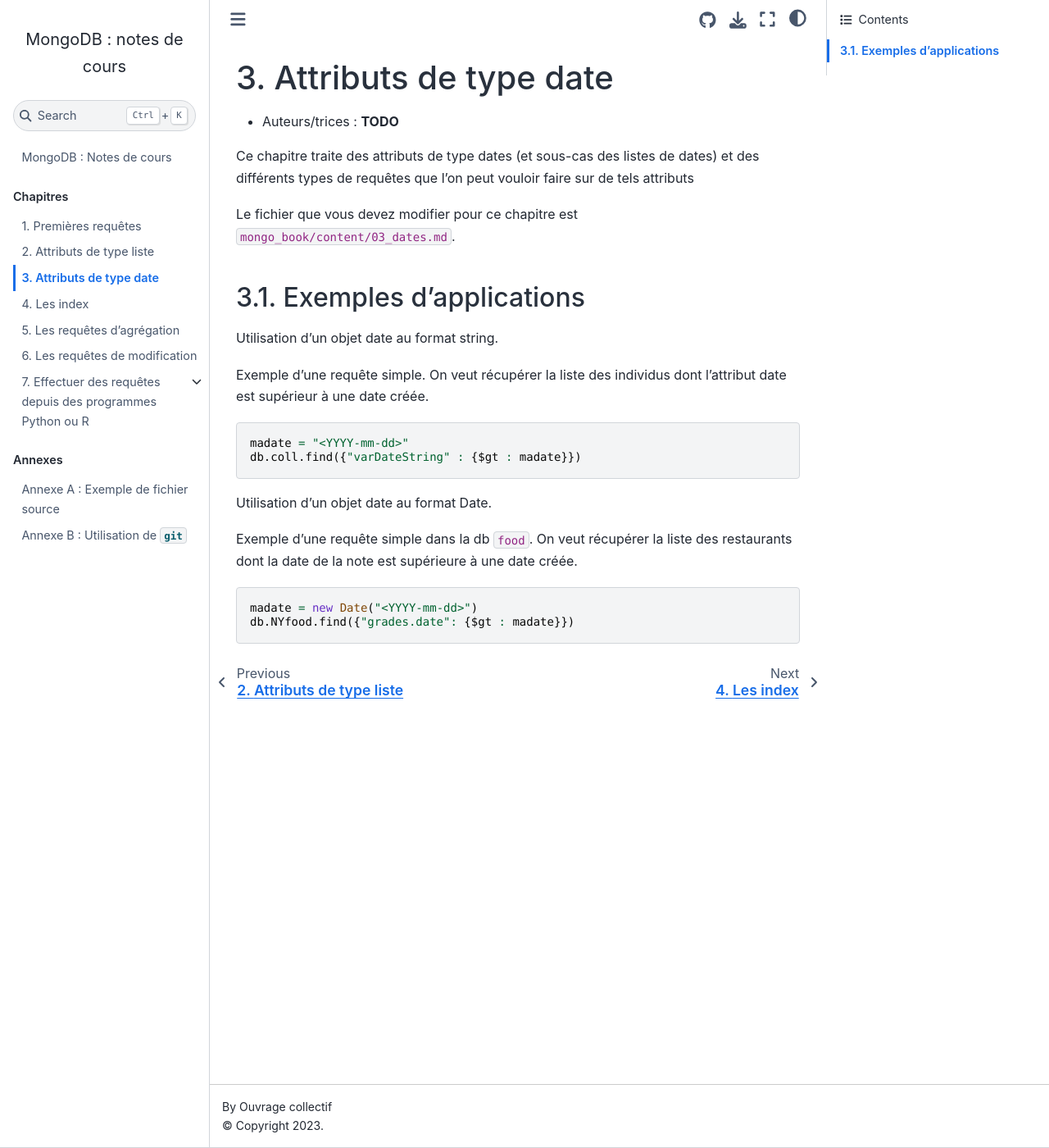
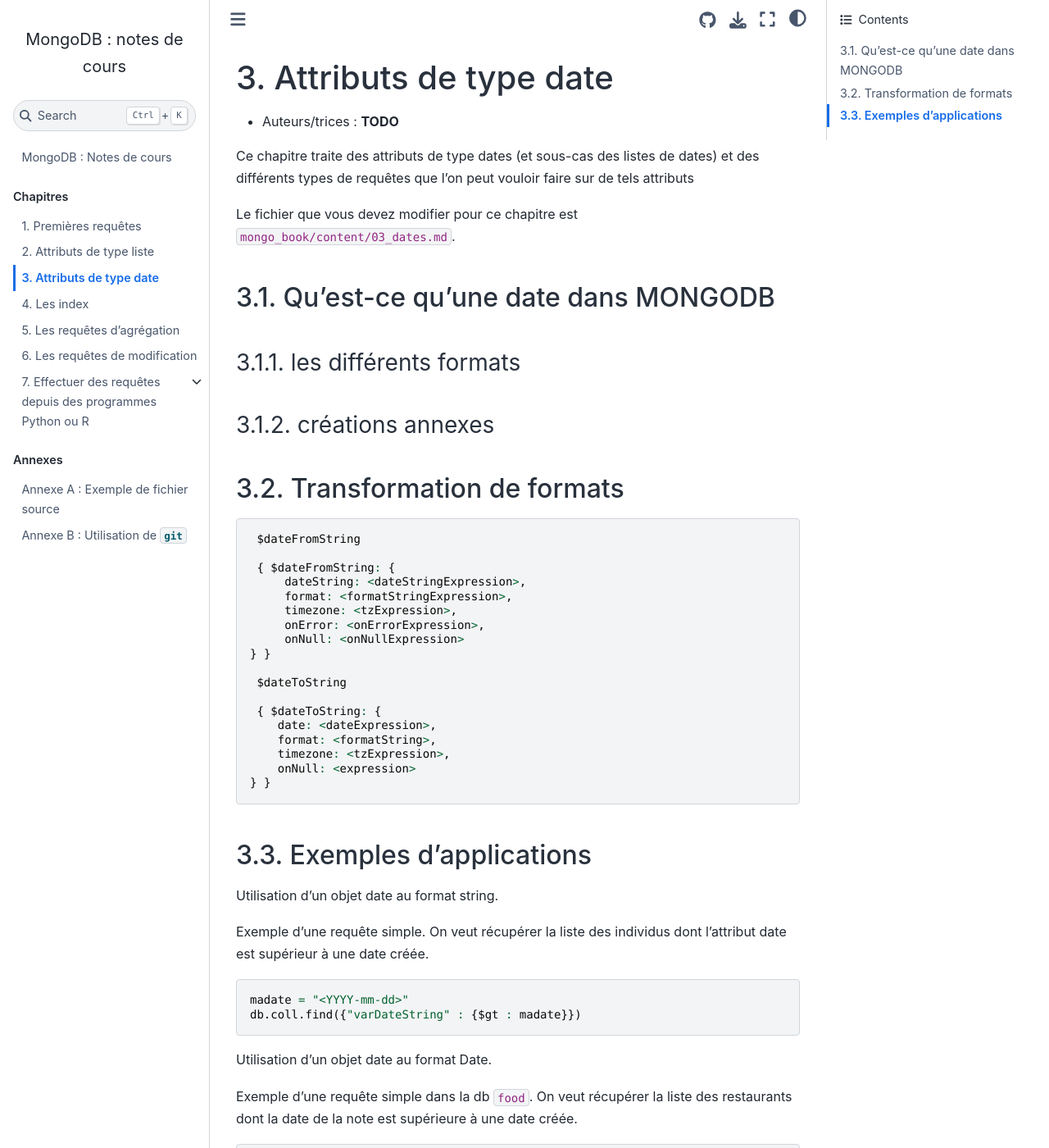
Before and after one commit to rtavenar/mongo_book, a Jupyter Book: the page built from content/03_dates.md, in a window 1280 px wide and 1400 px high. Shown: the whole window at 82% size. Built offline with Jupyter Book 1.0.4 settings and Sphinx 7.4.7 and the Sphinx Book theme 1.1.4, drawn with Linux system fonts in a browser that asks for light colours.

Commit message:
ajout plan/idée première partie date

````diff
--- a/content/03_dates.md
+++ b/content/03_dates.md
@@ -21,6 +21,36 @@ Ce chapitre traite des attributs de type dates (et sous-cas des listes de dates)
 
 Le fichier que vous devez modifier pour ce chapitre est `mongo_book/content/03_dates.md`.
 
+
+## Qu'est-ce qu'une date dans MONGODB
+
+### les différents formats
+
+### créations annexes
+
+## Transformation de formats
+
+```javascript
+ $dateFromString
+
+ { $dateFromString: {
+     dateString: <dateStringExpression>,
+     format: <formatStringExpression>,
+     timezone: <tzExpression>,
+     onError: <onErrorExpression>,
+     onNull: <onNullExpression>
+} }
+
+ $dateToString
+
+ { $dateToString: {
+    date: <dateExpression>,
+    format: <formatString>,
+    timezone: <tzExpression>,
+    onNull: <expression>
+} }
+```
+
 ## Exemples d'applications
 Utilisation d'un objet date au format string.
 
````
